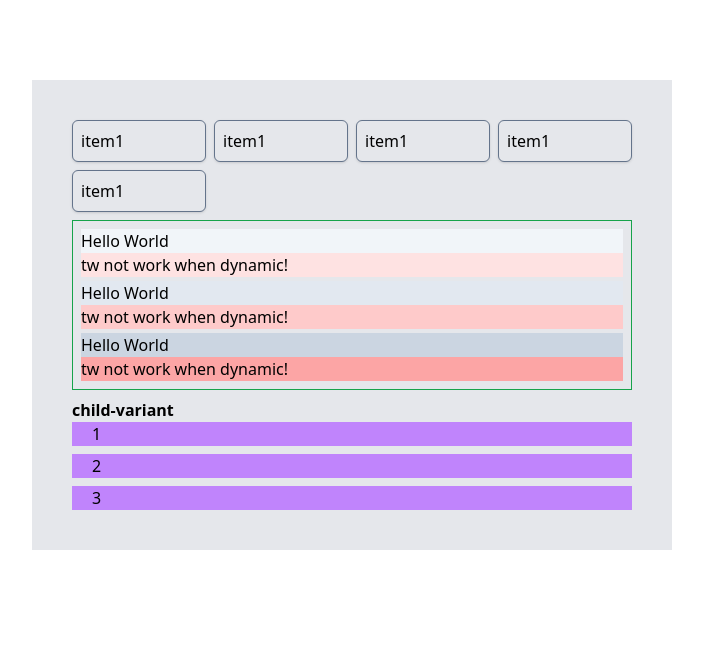
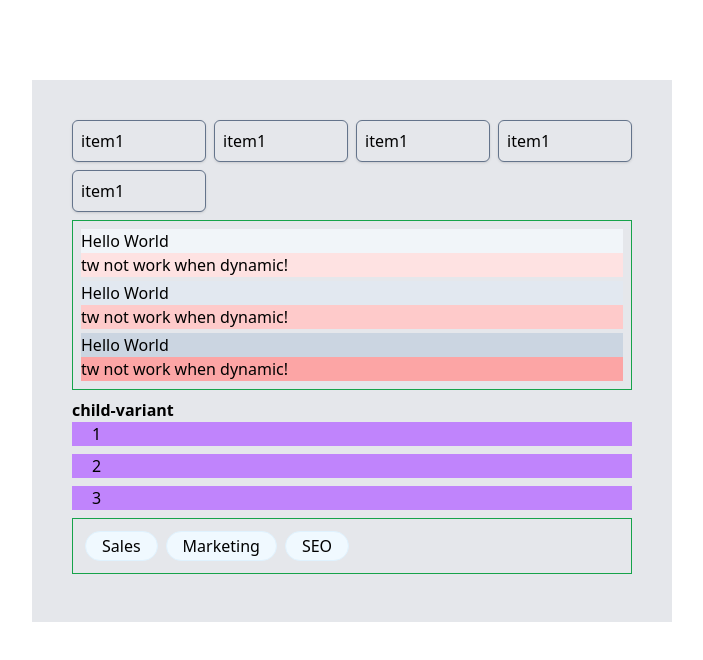
Before and after one commit to aric-notes/tailwindcss-notes, a React (Vite) app: page / in a window 1280 px wide. Shown: the top 660 px of the page, without its empty margins (288-991 px from the left). Built offline with nearby package versions, Linux system fonts and the light colour scheme.

Commit message:
feat: add sub children

```diff
--- a/package.json
+++ b/package.json
@@ -39,7 +39,7 @@
     "prettier": "^3.2.4",
     "prettier-plugin-tailwindcss": "^0.5.11",
     "react-refresh": "0.10.0",
-    "tailwindcss": "^3.4.1",
+    "tailwindcss": "^3.4.3",
     "typescript": "^5.2.2",
     "vite": "^5.0.8"
   }
--- a/src/App.tsx
+++ b/src/App.tsx
@@ -1,6 +1,7 @@
 import GridList from './components/grid-list';
 import VarComp from './components/var-comp';
 import ChildVariant from './components/child-variant';
+import TwSubChild from './components/tw-sub-child';
 
 function App() {
   return (
@@ -18,6 +19,7 @@ function App() {
         <VarComp level="3" />
       </div>
       <ChildVariant />
+      <TwSubChild />
     </div>
   );
 }
--- /dev/null
+++ b/src/components/tw-sub-child.tsx
@@ -0,0 +1,33 @@
+/**
+ * @email: aric.zheng@alo7.com
+ * @description: A React component.
+ * @created_at: 2024-04-11 08:19:01
+ */
+
+// import React from 'react';
+import cx from 'classnames';
+
+interface AnonymousProps extends React.PropsWithChildren {
+  className?: string;
+}
+
+const Anonymous = (props: AnonymousProps) => {
+  const { className, children, ...restProps } = props;
+
+  return (
+    <div
+      className={cx(className, 'my-2 border border-green-600 p-3')}
+      {...restProps}>
+      <ul className="... flex gap-2 *:rounded-full *:border *:border-sky-100 *:bg-sky-50 *:px-4 *:py-0.5 dark:text-sky-300 dark:*:border-sky-500/15 dark:*:bg-sky-500/10">
+        <li>Sales</li>
+        <li>Marketing</li>
+        <li>SEO</li>
+      </ul>
+      {children}
+    </div>
+  );
+};
+
+Anonymous.defaultProps = {};
+
+export default Anonymous;
```
